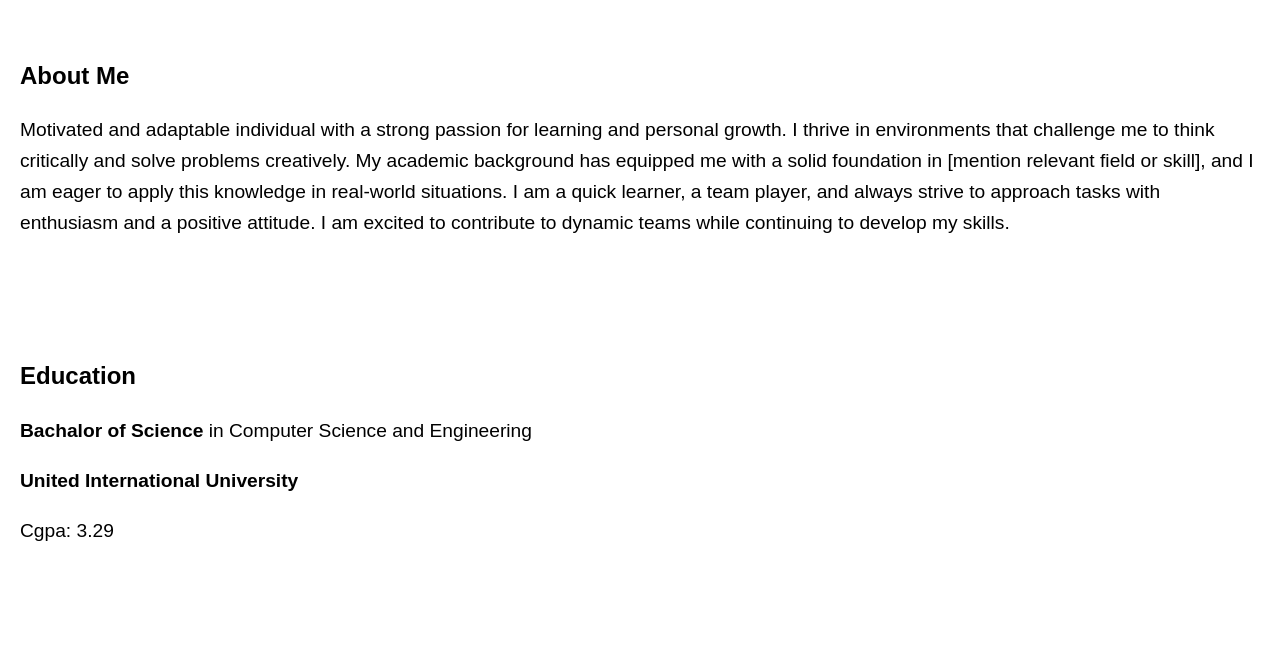
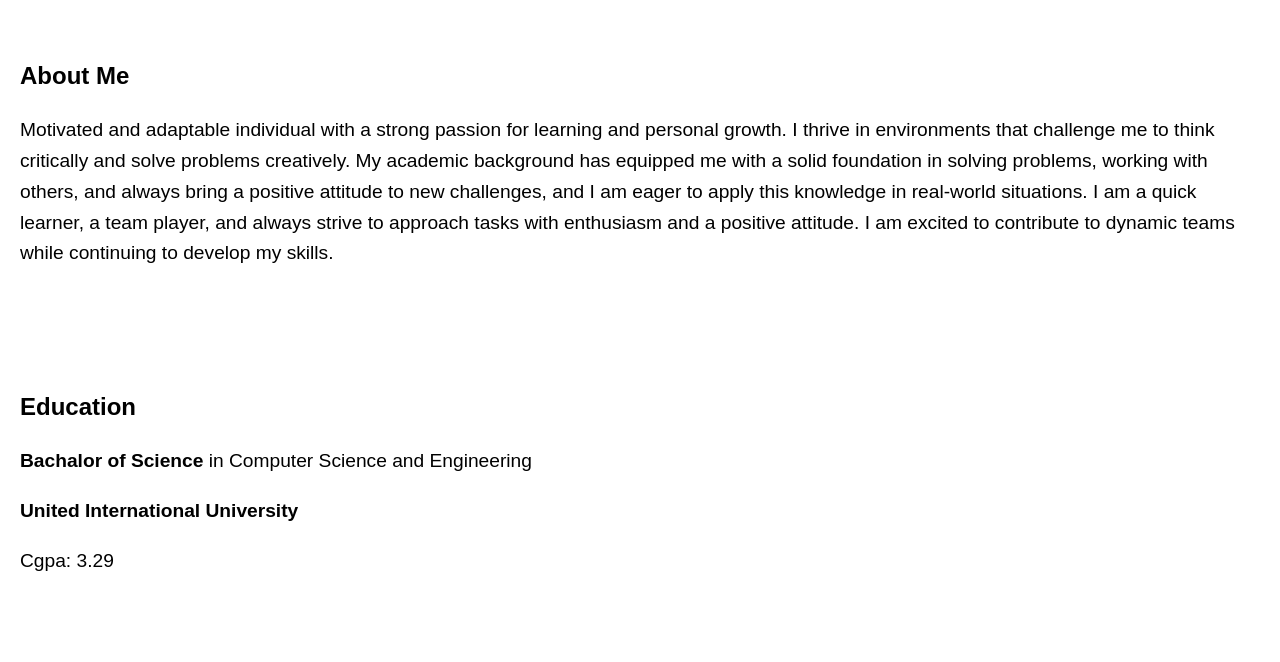
Before and after one commit to FarhanShahriaralvi/Portfolio, a plain HTML site: page index.html in a window 1280 px wide. Shown: the part 123-785 px from the top of the page. Drawn offline with Linux system fonts and the light colour scheme.

Commit message:
Add files via upload
this is the updated file

```diff
--- a/index.html
+++ b/index.html
@@ -30,7 +30,7 @@
     <!-- About Me Section -->
     <section id="about">
         <h2>About Me</h2>
-        <p>Motivated and adaptable individual with a strong passion for learning and personal growth. I thrive in environments that challenge me to think critically and solve problems creatively. My academic background has equipped me with a solid foundation in [mention relevant field or skill], and I am eager to apply this knowledge in real-world situations. I am a quick learner, a team player, and always strive to approach tasks with enthusiasm and a positive attitude. I am excited to contribute to dynamic teams while continuing to develop my skills.</p>
+        <p>Motivated and adaptable individual with a strong passion for learning and personal growth. I thrive in environments that challenge me to think critically and solve problems creatively. My academic background has equipped me with a solid foundation in solving problems, working with others, and always bring a positive attitude to new challenges, and I am eager to apply this knowledge in real-world situations. I am a quick learner, a team player, and always strive to approach tasks with enthusiasm and a positive attitude. I am excited to contribute to dynamic teams while continuing to develop my skills.</p>
     </section>
 
     <section id="education">
```
